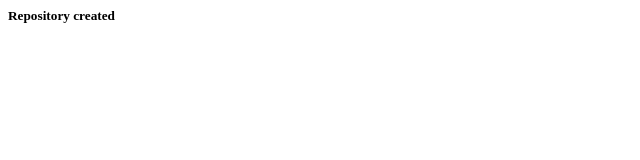
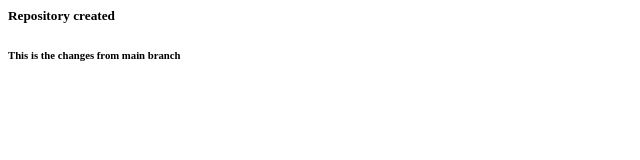
Before and after one commit to sharath2895/angular-batch-19, a plain HTML site: page index.html in a window 1280 px wide. Shown: the whole page, without its empty margins (0-640 px from the left). Drawn offline with Linux system fonts and the light colour scheme.

Commit message:
changes made

```diff
--- a/index.html
+++ b/index.html
@@ -1,3 +1,4 @@
 <div>
     <h5>Repository created</h5>
+    <h6>This is the changes from main branch</h6>
 </div>
```
